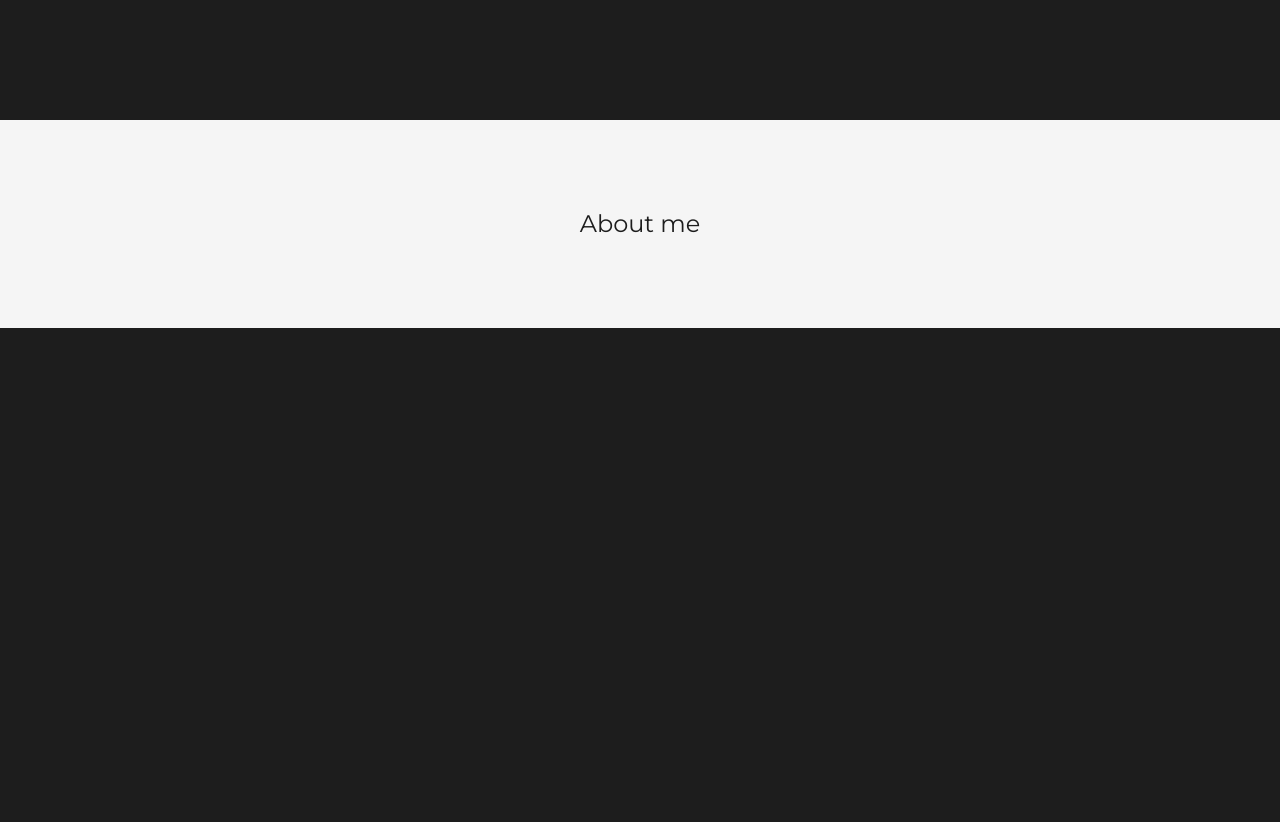
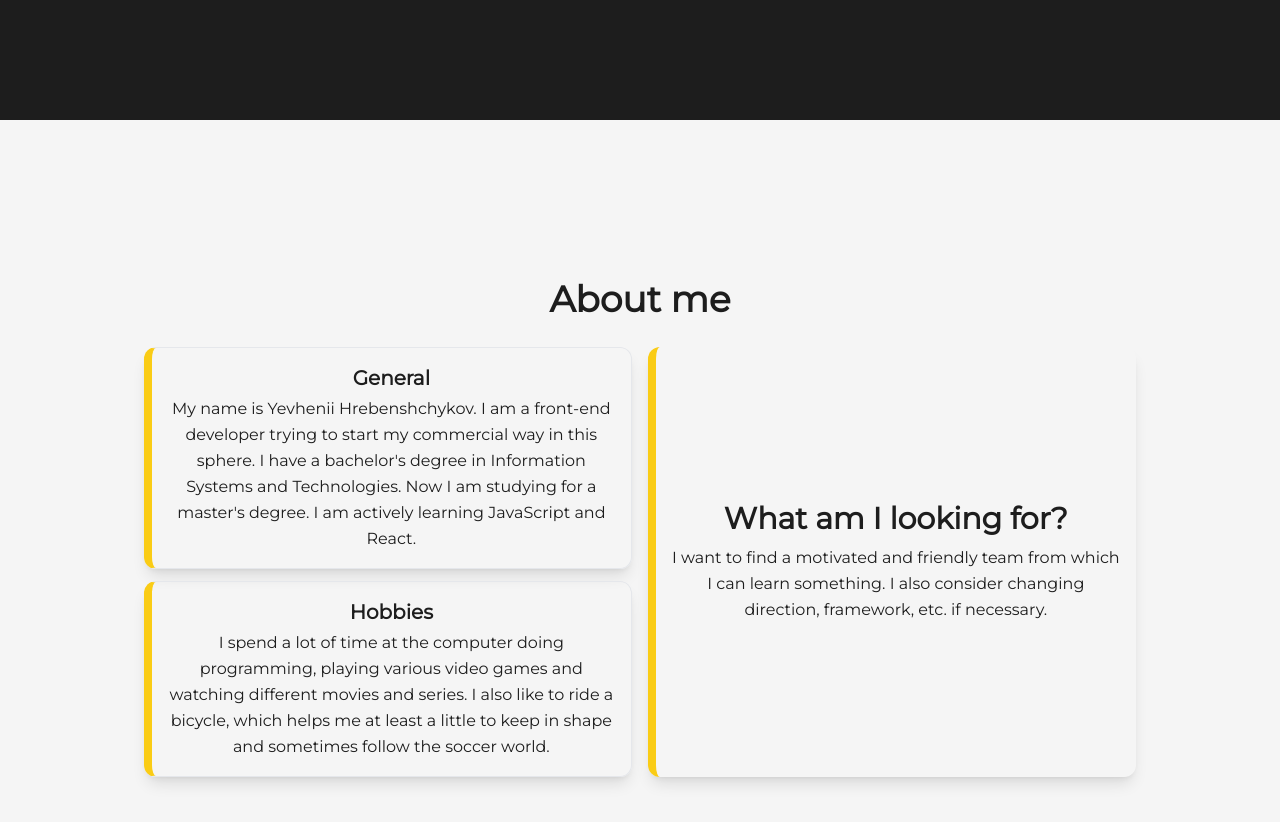
Before and after one commit to skyzerx777/personal-website, a React (Vite) app: page / in a window 1280 px wide. Shown: the part 680-1502 px from the top of the page. Before the commit the page ends 1008 px from the top, so only its background shows below. Built offline with nearby package versions, Linux system fonts and the light colour scheme.

Commit message:
About me section

```diff
--- a/src/components/AboutMeSection.tsx
+++ b/src/components/AboutMeSection.tsx
@@ -2,9 +2,40 @@ export default function AboutMeSection() {
 	return (
 		<div
 			id='about'
-			className='flex flex-col bg-neutral-100 text-[#1d1d1d] text-center py-20'
+			className='flex flex-wrap items-center content-center py-6 px-4 sm:px-12 md:px-24 lg:px-36 bg-neutral-100 text-[#1d1d1d] text-center min-h-screen'
 		>
-			<h2 className='text-2xl leading-loose'>About me</h2>
+			<h2 className='text-4xl leading-loose font-bold w-full'>About me</h2>
+			<div className='mt-3 leading-relaxed relative flex flex-col md:flex-row gap-4 justify-center'>
+				<div className='flex flex-col w-full md:w-1/2 gap-y-3'>
+					<div className='p-4 border shadow-lg w-full rounded-xl border-l-8 border-l-yellow-400'>
+						<h3 className='text-xl font-bold'>General</h3>
+						<p className='mt-1'>
+							My name is Yevhenii Hrebenshchykov. I am a front-end developer
+							trying to start my commercial way in this sphere. I have a
+							bachelor's degree in Information Systems and Technologies. Now I
+							am studying for a master's degree. I am actively learning
+							JavaScript and React.
+						</p>
+					</div>
+					<div className='p-4 border shadow-lg w-full rounded-xl border-l-8 border-l-yellow-400'>
+						<h3 className='text-xl font-bold'>Hobbies</h3>
+						<p className='mt-1'>
+							I spend a lot of time at the computer doing programming, playing
+							various video games and watching different movies and series. I
+							also like to ride a bicycle, which helps me at least a little to
+							keep in shape and sometimes follow the soccer world.
+						</p>
+					</div>
+				</div>
+				<div className='flex flex-col gap-y-2 px-4 py-8 md:p-4 shadow-lg w-full md:w-1/2 rounded-xl border-l-8 border-l-yellow-400 justify-center'>
+					<h3 className='text-3xl font-bold'>What am I looking for?</h3>
+					<p className=''>
+						I want to find a motivated and friendly team from which I can learn
+						something. I also consider changing direction, framework, etc. if
+						necessary.
+					</p>
+				</div>
+			</div>
 		</div>
 	);
 }
--- a/src/components/HamburgerButton.tsx
+++ b/src/components/HamburgerButton.tsx
@@ -12,7 +12,7 @@ export default function HamburgerButton({
 
 	return (
 		<button
-			className='md:hidden fixed z-50 right-4 top-4 text-neutral-100 text-3xl hover:text-yellow-400 transition-colors duration-200'
+			className='md:hidden absolute z-50 right-4 top-4 text-neutral-100 text-3xl hover:text-yellow-400 transition-colors duration-200'
 			onClick={handleClick}
 		>
 			<RxHamburgerMenu />
```
